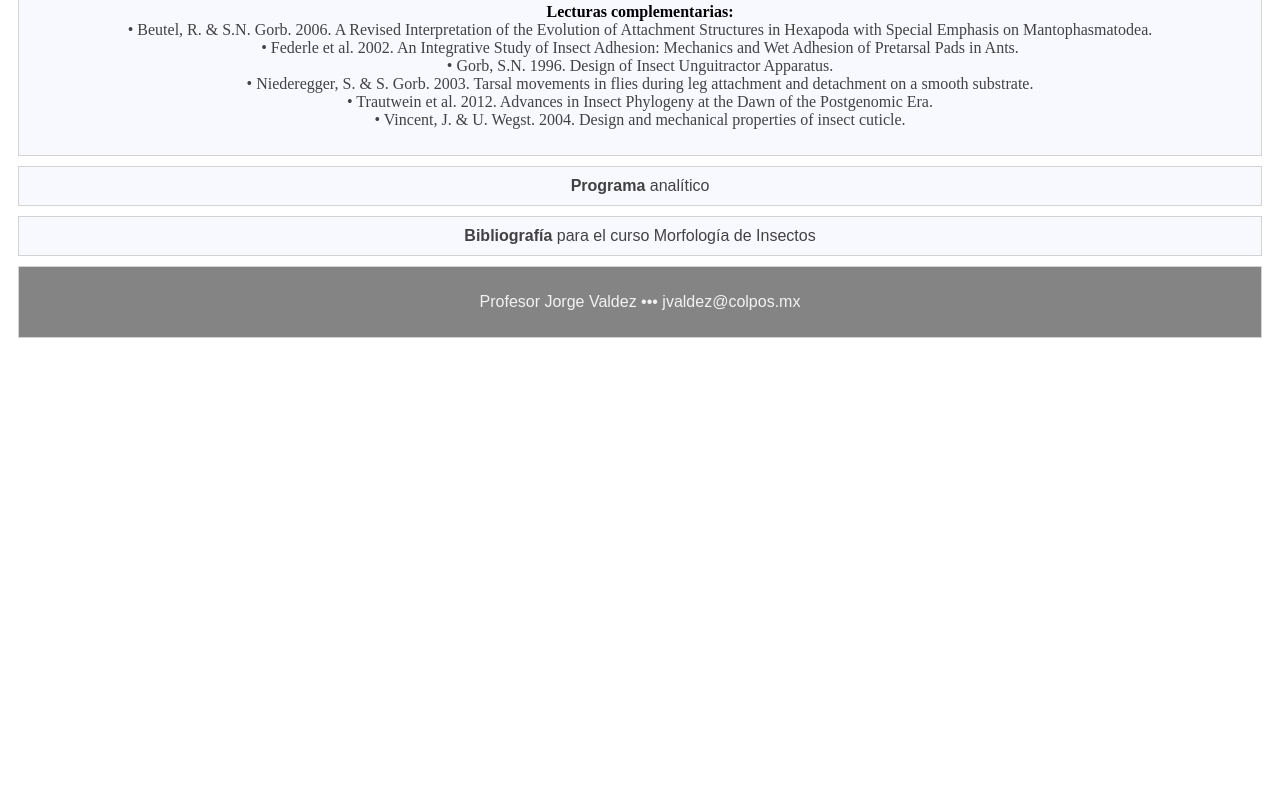
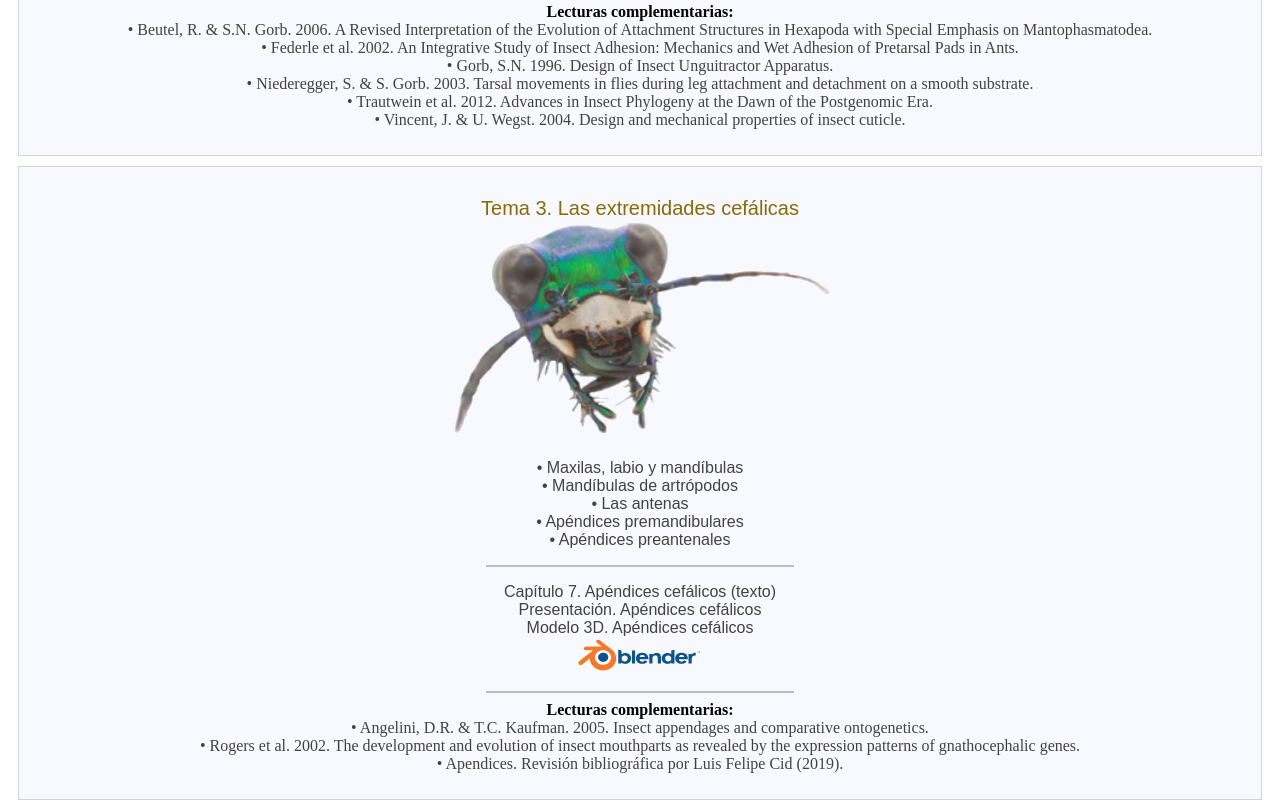
Before and after one commit to valdezjorge/morfologia, a plain HTML site: page index.html in a window 1280 px wide. Shown: the part 2053-2862 px from the top of the page. Before the commit the page ends 2401 px from the top, so only its background shows below. Drawn offline with Linux system fonts and the light colour scheme.

Commit message:
Update index.html

```diff
--- a/index.html
+++ b/index.html
@@ -105,7 +105,7 @@ Estimado grupo Morfología, les pido su colaboración para que hoy lunes 15 de e
 <a style="text-decoration:none; color:#424242;" href="https://drive.google.com/file/d/1OW3XFchBwsu3_hmaEBzhXxZIga4b1j36/view?usp=sharing" target="_blank">• Vincent, J. & U. Wegst. 2004. Design and mechanical properties of insect cuticle.</a></p>
 </div>
 
-<!-- <div style="background: ghostwhite; padding: 10px; border: 1px solid lightgray; margin: 10px;">
+<div style="background: ghostwhite; padding: 10px; border: 1px solid lightgray; margin: 10px;">
 <center><p style = "font-family:arial,helvetica; font-size: 20px; color:#886A08;">
 Tema 3. Las extremidades cefálicas<br>
 <img src="images/apendices.png" alt="apéndices cefálicos">
@@ -130,7 +130,7 @@ Tema 3. Las extremidades cefálicas<br>
 <a style="text-decoration:none; color:#424242;" href="https://drive.google.com/file/d/1qExxBjEFNlO0YOW9mZaSjkn-LYqDcF39/view?usp=sharing" target="_blank">• Apendices. Revisión bibliográfica por Luis Felipe Cid (2019).</a></p>
 </div>
 
-<div style="background: ghostwhite; padding: 10px; border: 1px solid lightgray; margin: 10px;">
+<!-- <div style="background: ghostwhite; padding: 10px; border: 1px solid lightgray; margin: 10px;">
 <center><p style = "font-family:arial,helvetica; font-size: 20px; color:#886A08;">Tema 4. La Cabeza<br>
 <img src="images/cabeza.png" alt="cabeza">
 <p style = "font-family:arial,helvetica; color:#424242;">
```
